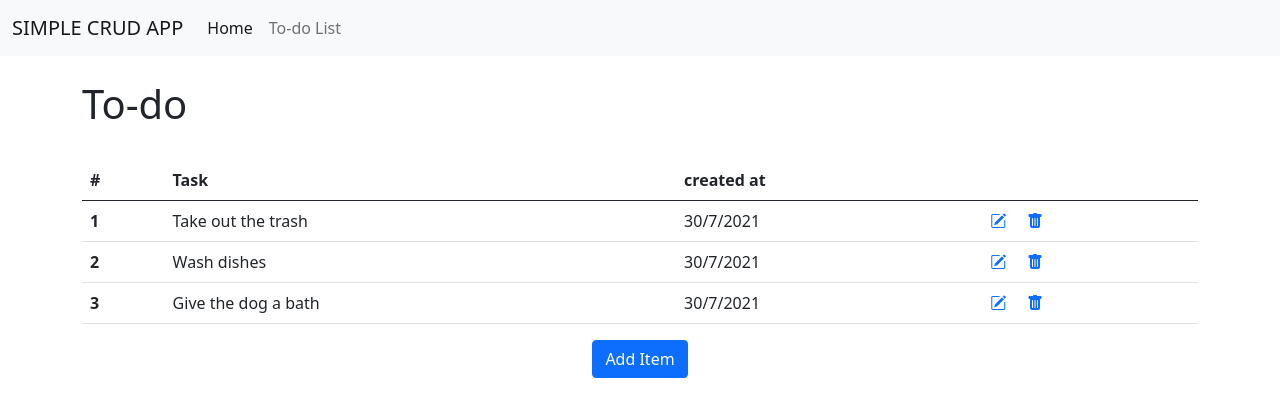
After one commit to RaphaelLMendes/CRUD-FLASK, a Flask app: page /list in a window 1280 px wide. The commit adds this page. Shown: the top 417 px of the page. Run offline with Flask 2, Linux system fonts and the light colour scheme; data comes from the database, SQL or seed files in the repository; both versions use the stored data as it was after the commit.

Commit message:
finished crud app

```diff
--- a/app.py
+++ b/app.py
@@ -1,4 +1,6 @@
 from website import create_app
+
+# entry point to app
 if __name__=="__main__":
     app = create_app()
     app.run(debug=True)
--- a/website/routes.py
+++ b/website/routes.py
@@ -1,8 +1,59 @@
-from flask import Blueprint, render_template
+from flask import Blueprint, render_template, request, redirect, url_for
+from .models import Task
+from . import db
 
 routes = Blueprint('routes', __name__)
 
 
 @routes.route("/")
 def home():
-    return render_template("base_template.html")
+    return render_template("home.html")
+
+
+@routes.route("/list")
+def list():
+    list = Task.query.all()
+    return render_template("list.html", list=list)
+
+
+@routes.route("/new-task", methods=['GET', 'POST'])
+def new_task():
+    if request.method == 'POST':
+        task = request.form.get('task')
+
+        if len(task)==0:
+            return redirect(url_for('routes.new_task'))
+        else:
+            new_task_add = Task(task=task)
+
+            db.session.add(new_task_add)
+            db.session.commit()
+            return redirect(url_for('routes.list'))
+
+    else:
+        return render_template("new_task.html")
+
+
+@routes.route("/edit-task/<id>", methods=["GET", "POST"])
+def edit_task(id):
+    current_task = Task.query.filter_by(id=id).first()
+
+    if request.method == 'POST':
+        new_task = request.form.get('task')
+        if len(new_task) == 0:
+            return redirect(url_for('routes.edit_task', id=id))
+        else:
+            current_task.task = new_task
+            db.session.commit()
+            return redirect(url_for('routes.list'))
+
+    else:
+        return render_template("new_task.html", current_task=current_task)
+
+
+@routes.route("/delete-task/<id>", methods=["GET", "POST"])
+def delete_task(id):
+    current_task = Task.query.filter_by(id=id).first()
+    db.session.delete(current_task)
+    db.session.commit()
+    return redirect(url_for('routes.list'))
--- a/website/templates/base_template.html
+++ b/website/templates/base_template.html
@@ -1,10 +1,46 @@
 <!DOCTYPE html>
 <html lang="en">
 <head>
-    <meta charset="UTF-8">
-    <title>Title</title>
+    <!-- Required meta tags -->
+    <meta charset="utf-8">
+    <meta name="viewport" content="width=device-width, initial-scale=1">
+
+    <!-- Bootstrap CSS -->
+    <link href="https://cdn.jsdelivr.net/npm/bootstrap@5.0.2/dist/css/bootstrap.min.css" rel="stylesheet"
+          integrity="sha384-EVSTQN3/azprG1Anm3QDgpJLIm9Nao0Yz1ztcQTwFspd3yD65VohhpuuCOmLASjC" crossorigin="anonymous">
+    <!-- Bootstrap Icons -->
+    <link rel="stylesheet" href="https://cdn.jsdelivr.net/npm/bootstrap-icons@1.5.0/font/bootstrap-icons.css">
+
+    <title>Simple CRUD</title>
 </head>
 <body>
-    <h1>Hello world</h1>
+
+<nav class="navbar navbar-expand-lg navbar-light bg-light">
+    <div class="container-fluid">
+        <a class="navbar-brand" href="#">SIMPLE CRUD APP</a>
+        <button class="navbar-toggler" type="button" data-bs-toggle="collapse" data-bs-target="#navbarNav"
+                aria-controls="navbarNav" aria-expanded="false" aria-label="Toggle navigation">
+            <span class="navbar-toggler-icon"></span>
+        </button>
+        <div class="collapse navbar-collapse" id="navbarNav">
+            <ul class="navbar-nav">
+                <li class="nav-item">
+                    <a class="nav-link active" aria-current="page" href="{{url_for('routes.home')}}">Home</a>
+                </li>
+                <li class="nav-item">
+                    <a class="nav-link" href="{{url_for('routes.list')}}">To-do List</a>
+                </li>
+
+            </ul>
+        </div>
+    </div>
+</nav>
+{% block content %}{% endblock %}
+
+<!-- Option 1: Bootstrap Bundle with Popper -->
+<script src="https://cdn.jsdelivr.net/npm/bootstrap@5.0.2/dist/js/bootstrap.bundle.min.js"
+        integrity="sha384-MrcW6ZMFYlzcLA8Nl+NtUVF0sA7MsXsP1UyJoMp4YLEuNSfAP+JcXn/tWtIaxVXM"
+        crossorigin="anonymous"></script>
+
 </body>
 </html>
--- /dev/null
+++ b/website/templates/list.html
@@ -0,0 +1,44 @@
+{% extends "base_template.html" %}
+
+{% block content %}
+<div class="container">
+<br>
+<h1>To-do</h1>
+<br>
+
+    <table class="table">
+        <thead>
+        <tr>
+            <th scope="col">#</th>
+            <th scope="col">Task</th>
+            <th scope="col">created at</th>
+            <th scope="col"></th>
+        </tr>
+        </thead>
+        <tbody>
+        {% for item in list %}
+        <tr>
+            <th scope="row">{{ item.id }}</th>
+            <td>{{ item.task }}</td>
+            <td>{{ item.date.day }}/{{ item.date.month }}/{{ item.date.year }}</td>
+            <td>
+
+                <a type="button" class="close" href="{{url_for('routes.edit_task',id=item.id)}}">
+                    <i class="bi bi-pencil-square"></i>
+
+                </a>
+                &nbsp; &nbsp;
+                <a type="button" class="close" href="{{url_for('routes.delete_task',id=item.id)}}">
+                    <i class="bi bi-trash-fill"></i>
+                </a>
+            </td>
+        </tr>
+        {% endfor %}
+        </tbody>
+    </table>
+    <div align="center">
+        <a class="btn btn-primary" href="{{url_for('routes.new_task')}}" role="button">Add Item</a>
+    </div>
+</div>
+
+{% endblock %}
```
Also changed, not shown: website/__init__.py (+28 -3 lines), website/models.py (added, +8 -0 lines), website/templates/home.html (added, +10 -0 lines), website/templates/new_task.html (added, +35 -0 lines), website/tasks.db (added).
